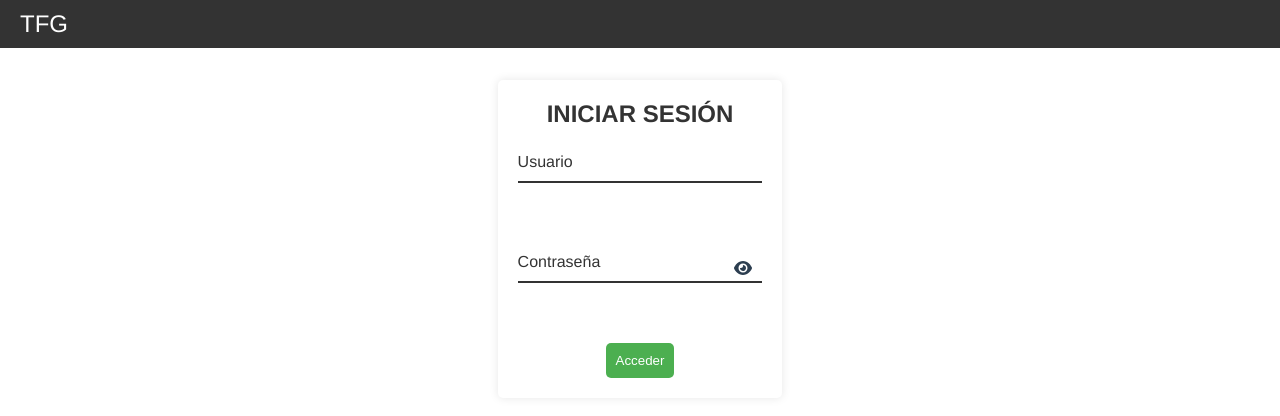
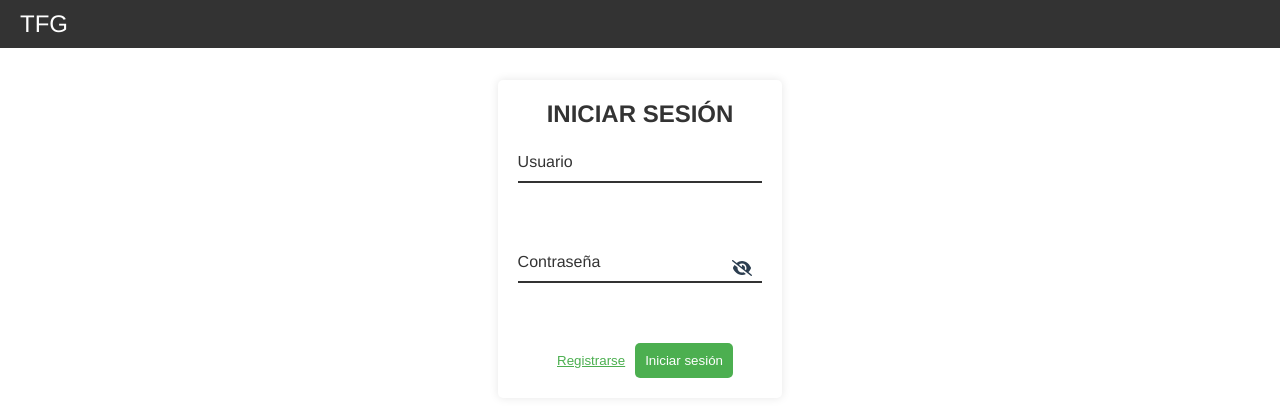
Before and after one commit to hugoavalos01/TFG_UMA, a Vue app in the folder web/: page /#/login in a window 1280 px wide. Shown: the top 416 px of the page. Built offline with nearby package versions, Linux system fonts and the light colour scheme.

Commit message:
registro front y seleccionar validacion

```diff
--- a/web/src/components/NavbarTop.vue
+++ b/web/src/components/NavbarTop.vue
@@ -126,6 +126,8 @@ body {
 
 .dropdown-content a:hover {
   background-color: #ddd;
+  cursor: pointer;
+
 }
 
 .dropdown:hover .dropdown-content {
--- a/web/src/views/LoginPage.vue
+++ b/web/src/views/LoginPage.vue
@@ -3,8 +3,8 @@
     <NavbarTop :login="true" />
     <div class="container">
       <div class="login-box">
-        <h2>Iniciar sesión</h2>
-        <form @submit.prevent="login">
+        <h2>{{ isAccionSelected ? "Iniciar sesión" : "Registro" }}</h2>
+        <form @submit.prevent="doActionSelected">
           <div class="user-box">
             <input type="text" v-model="username" required />
             <label>Usuario</label>
@@ -15,7 +15,7 @@
             <span
               class="password-toggle-icon"
               @click="togglePasswordVisibility"
-              v-if="isPasswordVisible"
+              v-if="!isPasswordVisible"
             >
               <i class="fas fa-eye"></i>
             </span>
@@ -27,7 +27,12 @@
               <i class="fas fa-eye-slash"></i>
             </span>
           </div>
-          <button class="submit">Acceder</button>
+          <button class="cambiarAccion" @click="cambiarAccion">
+            <u>{{ isAccionSelected ? "Registrarse" : "Iniciar sesión" }}</u>
+          </button>
+          <button class="submit">
+            {{ isAccionSelected ? "Iniciar sesión" : "Registrarse" }}
+          </button>
         </form>
       </div>
     </div>
@@ -44,18 +49,32 @@ export default {
     isPasswordVisible() {
       return this.passwordFieldType === "password";
     },
+    isAccionSelected() {
+      return this.accion === "login";
+    },
   },
   data() {
     return {
       username: "",
       password: "",
       passwordFieldType: "password",
+      accion: "login",
     };
   },
   methods: {
     togglePasswordVisibility() {
       this.passwordFieldType =
         this.passwordFieldType === "password" ? "text" : "password";
+    },
+    cambiarAccion() {
+      this.accion = this.accion === "login" ? "register" : "login";
+    },
+    doActionSelected() {
+      if (this.isAccionSelected) {
+        this.login();
+      } else {
+        this.register();
+      }
     },
     async login() {
       try {
@@ -68,6 +87,24 @@ export default {
         localStorage.setItem("username", this.username);
       } catch (error) {
         console.log("Error en el login: ", error);
+      } finally {
+        this.$router.push("/inicio");
+      }
+    },
+    async register() {
+      try {
+        const response = await authServices.register(
+          this.username,
+          this.password
+        );
+        console.log("Registro exitoso: ", response);
+        // Almacena el token en Vuex
+        this.$store.commit("SET_TOKEN", response.token);
+        this.$store.commit("SET_USER", this.username);
+        localStorage.setItem("token", response.token);
+        localStorage.setItem("username", this.username);
+      } catch (error) {
+        console.log("Error en el registro: ", error);
       } finally {
         this.$router.push("/inicio");
       }
@@ -100,6 +137,15 @@ h1 {
 
 .submit:hover {
   background-color: #45a049;
+}
+
+.cambiarAccion {
+  padding: 10px;
+  background-color: white;
+  color: #4caf50;
+  border: none;
+  border-radius: 5px;
+  cursor: pointer;
 }
 
 .login-box {
--- a/web/src/views/ValidarPage.vue
+++ b/web/src/views/ValidarPage.vue
@@ -5,17 +5,45 @@
     <div v-if="imagenesConAnotaciones.length > 0">
       <h2>Imágenes clasificadas por validar</h2>
       <div class="carousel">
-        <button @click="prevImage" class="carousel-button prev-button">&#9664;</button>
+        <button @click="prevImage" class="carousel-button prev-button">
+          &#9664;
+        </button>
         <div class="image-wrapper">
-          <img :src="imagenesConAnotacionActual.imagen" :alt="'Imagen ' + (currentImageIndex + 1)" class="imagen-grande">
-          <p>Clasificación de la IA: {{ imagenesConAnotacionActual.anotacion }}</p>
+          <img
+            :src="imagenesConAnotacionActual.imagen"
+            :alt="'Imagen ' + (currentImageIndex + 1)"
+            class="imagen-grande"
+          />
+          <p>
+            Clasificación de la IA: {{ imagenesConAnotacionActual.anotacion }}
+          </p>
           <div class="button-container">
-            <button class="corregir-button" @click="corregir">{{ showInput ? 'No corregir' : 'Corregir' }}</button>
-            <button class="validar-button" @click="validarImagen">Validar</button>
-            <input v-if="showInput" v-model="userInput" type="text" placeholder="Escribe aquí tu corrección y haz click en Validar" class="correccion-input custom-input">
+            <button class="corregir-button" @click="corregir">
+              {{ showInput ? "No corregir" : "Corregir" }}
+            </button>
+            <button class="validar-button" @click="validarImagen">
+              Validar
+            </button>
+            <select
+              v-if="showInput"
+              v-model="userInput"
+              type="text"
+              placeholder="Escribe aquí tu corrección y haz click en 'Validar'"
+              class="correccion-input custom-input"
+            >
+              <option
+                v-for="(clase, index) in clases"
+                :key="index"
+                :value="index"
+              >
+                {{ clase }}
+              </option>
+            </select>
           </div>
         </div>
-        <button @click="nextImage" class="carousel-button next-button">&#9654;</button>
+        <button @click="nextImage" class="carousel-button next-button">
+          &#9654;
+        </button>
       </div>
     </div>
     <div v-else>
@@ -28,11 +56,10 @@
 
 
 <script>
-import Navbar from '@/components/NavbarTop.vue'
-import uploadService from '@/services/uploadService.js'
+import Navbar from "@/components/NavbarTop.vue";
+import uploadService from "@/services/uploadService.js";
 import SpinnerModal from "@/components/SpinnerModal.vue";
 import { NumberToClassUtil } from "@/utils/NumberToClassUtil.js";
-
 
 export default {
   components: { Navbar, SpinnerModal },
@@ -44,73 +71,97 @@ export default {
       currentImageIndex: 0,
       loading: false,
       showInput: false,
-      userInput: ''
-    }
+      userInput: "",
+      clases: []
+    };
   },
   computed: {
     imagenesConAnotacionActual() {
       return this.imagenesConAnotaciones[this.currentImageIndex] || {};
-    }
+    },
+  },
+  created() {
+    this.clases = Object.values(NumberToClassUtil.numberToClassMap);
   },
   mounted() {
-    console.log('ValidarPage mounted')
-    this.cargarInfoImagenes()
-    this.cargarImagenes()
+    console.log("ValidarPage mounted");
+    this.cargarInfoImagenes();
+    this.cargarImagenes();
   },
   methods: {
     cargarImagenes() {
       this.loading = true;
-      uploadService.getImagenesSinValidar().then((response) => {
+      uploadService
+        .getImagenesSinValidar()
+        .then((response) => {
           this.imagenes = response.data;
-        console.log('Imágenes cargadas:', this.imagenes);
+          console.log("Imágenes cargadas:", this.imagenes);
 
           // Asociar cada imagen con su anotación correspondiente
-        this.imagenesConAnotaciones = this.imagenes.map(imagen => {
-          const anotacion = this.infoImagenes.find(info => info.pathMinIO === imagen.fileName)?.anotaciones || 'Anotación no disponible';
-          return { imagen: imagen.url, fileName: imagen.fileName , anotacion: NumberToClassUtil.transformNumberToWord(anotacion) };
+          this.imagenesConAnotaciones = this.imagenes.map((imagen) => {
+            const anotacion =
+              this.infoImagenes.find(
+                (info) => info.pathMinIO === imagen.fileName
+              )?.anotaciones || "Anotación no disponible";
+            return {
+              imagen: imagen.url,
+              fileName: imagen.fileName,
+              anotacion: NumberToClassUtil.transformNumberToWord(anotacion),
+            };
           });
 
-        console.log('Imágenes con anotaciones:', this.imagenesConAnotaciones);
-      }).catch((error) => {
-        console.error('Error al cargar las imágenes:', error);
-      }).finally(() => {
+          console.log("Imágenes con anotaciones:", this.imagenesConAnotaciones);
+        })
+        .catch((error) => {
+          console.error("Error al cargar las imágenes:", error);
+        })
+        .finally(() => {
           this.loading = false;
-      })
+        });
     },
     cargarInfoImagenes() {
-      uploadService.getInfoImagenes().then((response) => {
+      uploadService
+        .getInfoImagenes()
+        .then((response) => {
           this.infoImagenes = response.data;
-        console.log('Información de imágenes cargada:', this.infoImagenes);
-      }).catch((error) => {
-        console.error('Error al cargar la información de las imágenes:', error);
+          console.log("Información de imágenes cargada:", this.infoImagenes);
         })
+        .catch((error) => {
+          console.error(
+            "Error al cargar la información de las imágenes:",
+            error
+          );
+        });
     },
     validarImagen() {
-      console.log('Validar imagen', this.imagenesConAnotacionActual)
+      console.log("Validar imagen", this.imagenesConAnotacionActual);
       const fileName = this.imagenesConAnotacionActual.fileName;
       const anotacion = this.userInput || "Validado";
-      uploadService.validarImagen(fileName, anotacion).then(() => {
-        console.log('Imagen validada:', fileName);
+      uploadService
+        .validarImagen(fileName, anotacion)
+        .then(() => {
+          console.log("Imagen validada:", fileName);
           // Puedes remover la imagen de la lista después de validar
           this.imagenesConAnotaciones.splice(this.currentImageIndex, 1);
           // Ajustar el índice de la imagen actual si es necesario
           if (this.currentImageIndex >= this.imagenesConAnotaciones.length) {
             this.currentImageIndex = this.imagenesConAnotaciones.length - 1;
           }
-        this.userInput = '';
+          this.userInput = "";
           this.showInput = false;
-      }).catch((error) => {
-        console.error('Error al validar la imagen:', error);
+        })
+        .catch((error) => {
+          console.error("Error al validar la imagen:", error);
         });
     },
     nextImage() {
-      this.userInput = '';
+      this.userInput = "";
       if (this.currentImageIndex < this.imagenesConAnotaciones.length - 1) {
         this.currentImageIndex++;
       }
     },
     prevImage() {
-      this.userInput = '';
+      this.userInput = "";
       if (this.currentImageIndex > 0) {
         this.currentImageIndex--;
       }
@@ -118,11 +169,11 @@ export default {
     corregir() {
       this.showInput = !this.showInput;
       if (!this.showInput) {
-        this.userInput = ''; // Reiniciar el valor del input cuando se oculta
+        this.userInput = ""; // Reiniciar el valor del input cuando se oculta
       }
-  }
-  }
-}
+    },
+  },
+};
 </script>
 
 
@@ -199,5 +250,4 @@ export default {
   outline: none;
   border-color: #007bff;
 }
-
 </style>
```
Lines whose indentation alone changed are shown as unchanged.
